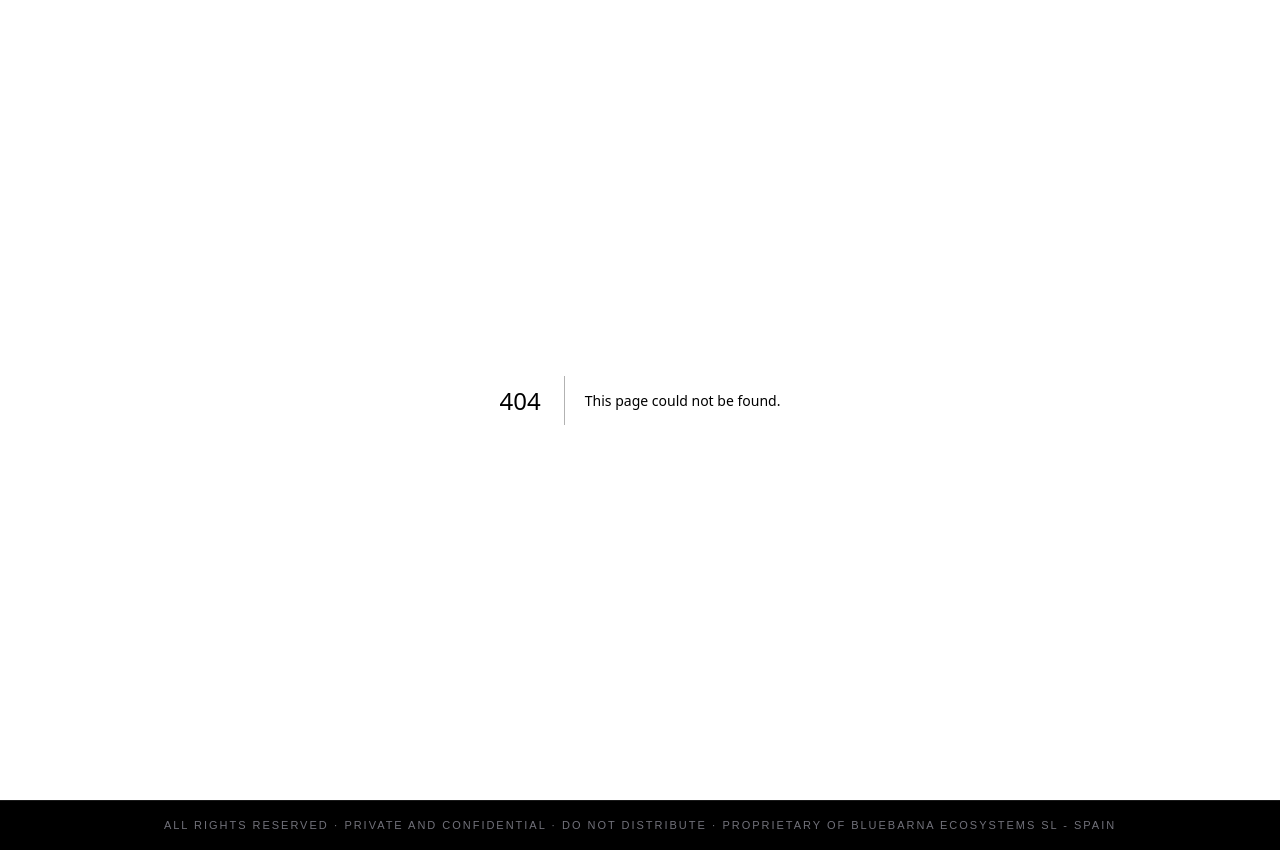
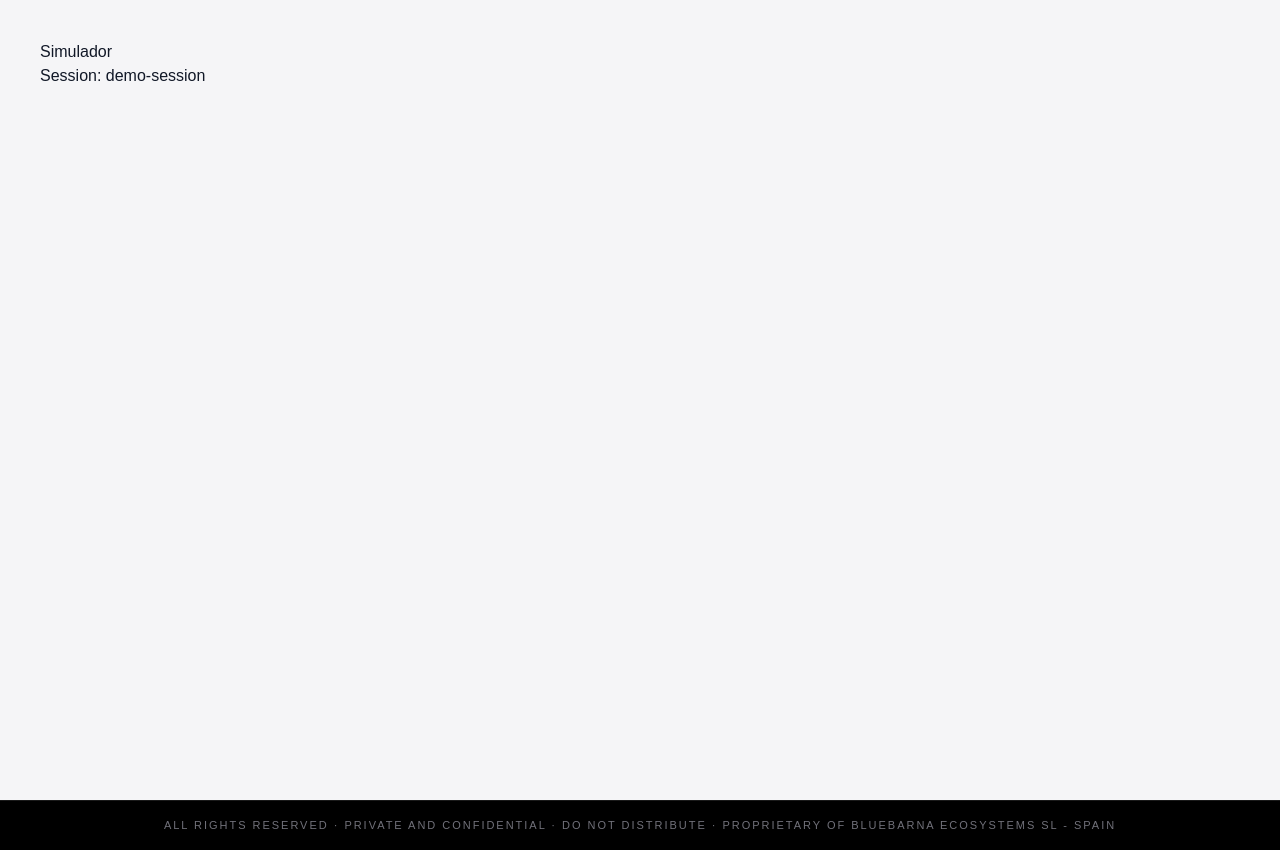
Before and after one commit to bsoca20/playground, a Next.js app: page /student/demo-session in a window 1280 px wide. Before the commit this address had no page. Built offline with nearby package versions, Linux system fonts and the light colour scheme.

Commit message:
Recreate student dynamic route

```diff
--- /dev/null
+++ b/app/student/[sessionCode]/page.tsx
@@ -0,0 +1,8 @@
+export default function StudentPage({ params }: { params: { sessionCode: string } }) {
+  return (
+    <div style={{ padding: 40 }}>
+      <h1>Simulador</h1>
+      <p>Session: {params.sessionCode}</p>
+    </div>
+  );
+}
```
